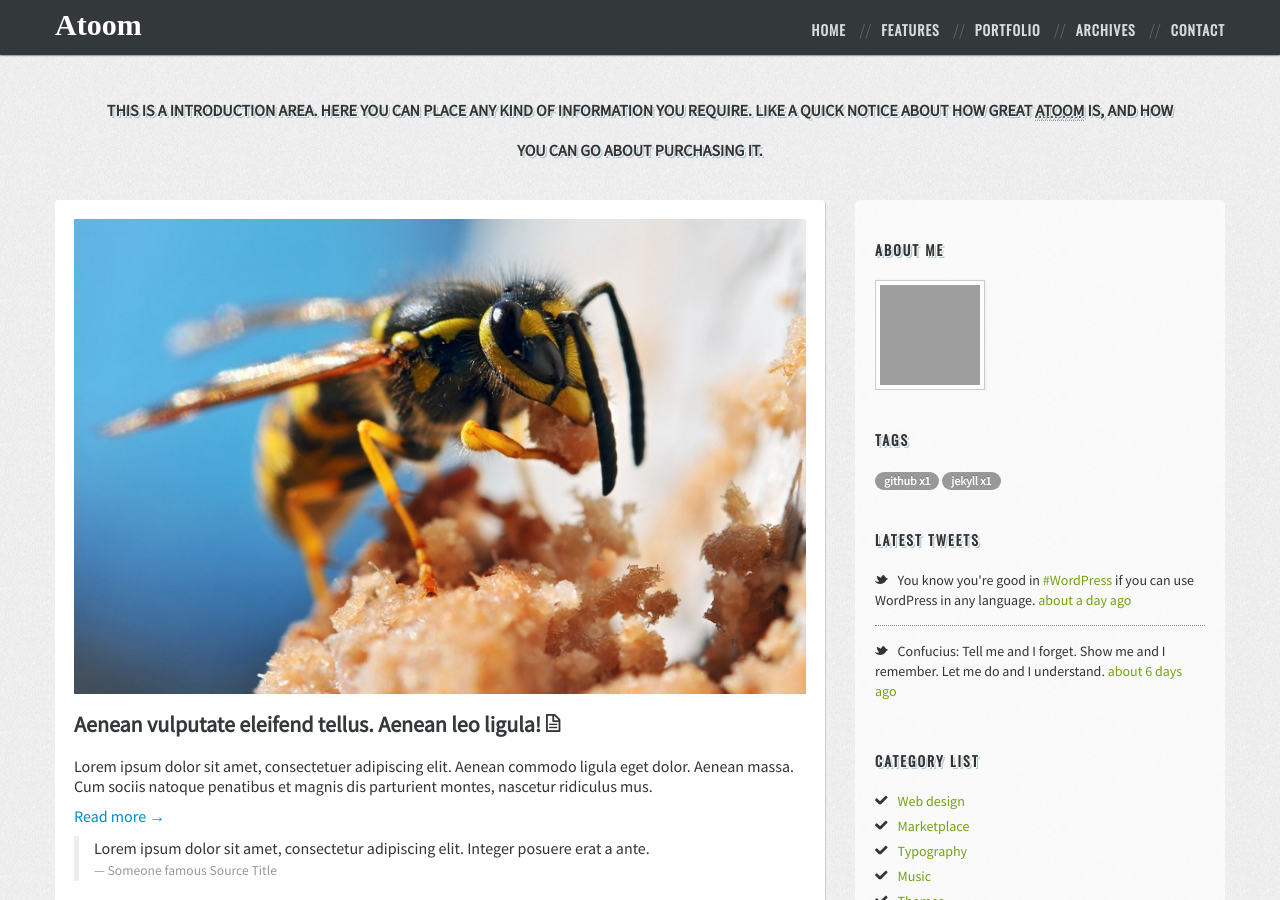
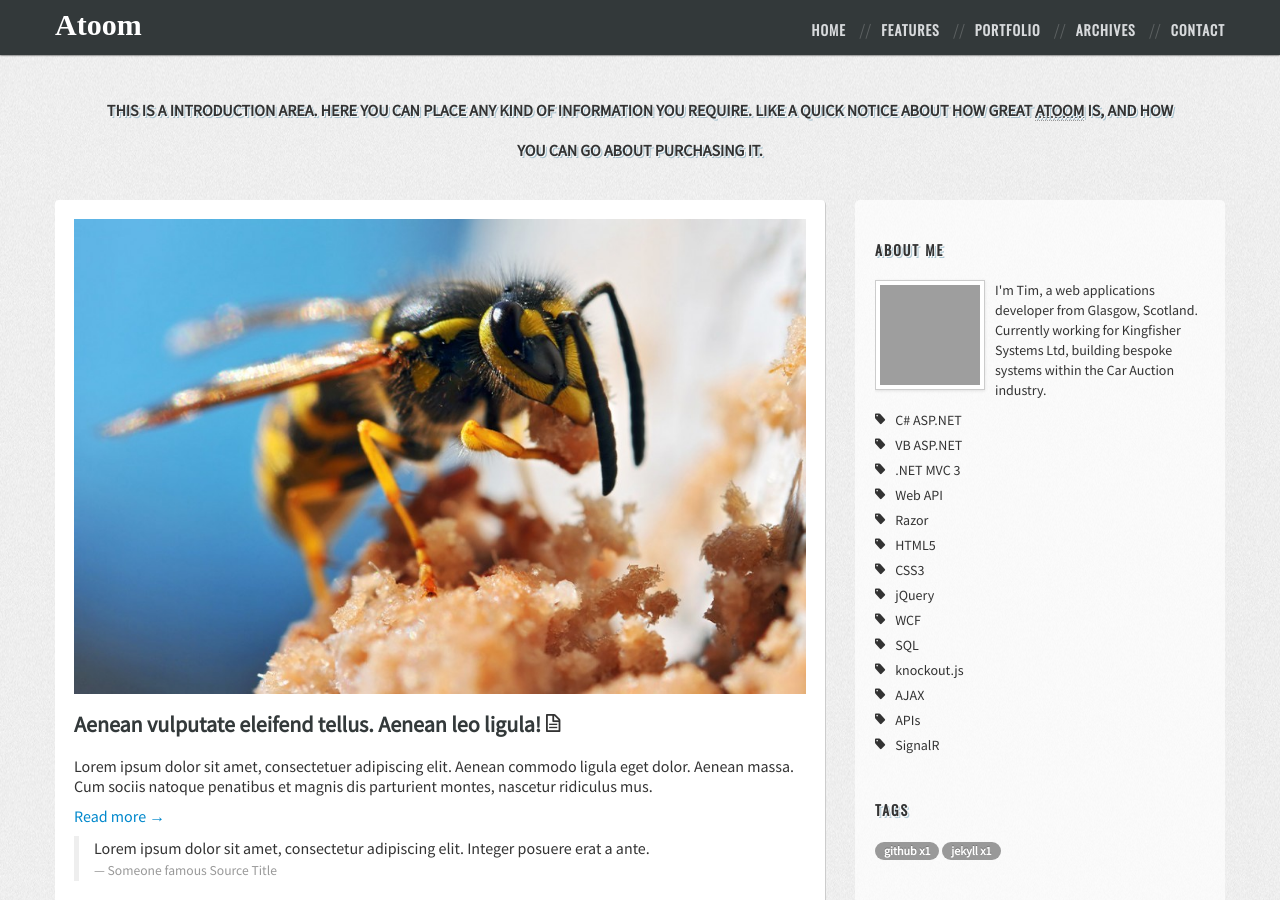
Before and after one commit to timbjames/timbjames.github.com, a Jekyll site: the page built from about.html, in a window 1280 px wide and 900 px high. Built offline with Jekyll 4.4.1, drawn with Linux system fonts in a browser that asks for light colours; nearby versions of some CDN libraries; some web fonts are replaced; library files that are not in the unit come from our copies; Markdown is read by kramdown in place of the engine named in the settings; grey boxes are pictures that could not be loaded.

Commit message:
Added additional info to about me widget

```diff
--- a/_layouts/layout.html
+++ b/_layouts/layout.html
@@ -277,7 +277,32 @@
                         <h3 class="widget-title">About Me</h3>
                         <p>
                           <img src="https://secure.gravatar.com/avatar/90be341248cbef8588bb15e3fa7679b2s=100&d=mm" alt="Tim James" width="100" height="100" class="img-polaroid float-left" />
+                          I'm Tim, a web applications developer from Glasgow, Scotland. Currently working for Kingfisher Systems Ltd, building bespoke systems within the Car Auction industry.
                         </p>
+                        <!--<ul class="tag-list2 without-style">
+                            <li><a href="" title="">Web design</a></li>
+                            <li><a href="" title="">Marketplace</a></li>
+                            <li><a href="" title="">Typography</a></li>
+                            <li><a href="" title="">Music</a></li>
+                            <li><a href="" title="">Themes</a></li>
+                        </ul>-->
+                        <ul class="tag-list2 without-style">
+                          <li>C# ASP.NET</li>
+                          <li>VB ASP.NET</li>
+                          <li>.NET MVC 3</li>
+                          <li>Web API</li>
+                          <li>Razor</li>
+                          <li>HTML5</li>
+                          <li>CSS3</li>
+                          <li>jQuery</li>
+                          <li>WCF</li>
+                          <li>SQL</li>
+                          <li>knockout.js</li>
+                          <li>AJAX</li>
+                          <li>APIs</li>
+                          <li>SignalR</li>
+                        </ul>
+
                       </div>
 
                       <!--<div class="widget">
```
